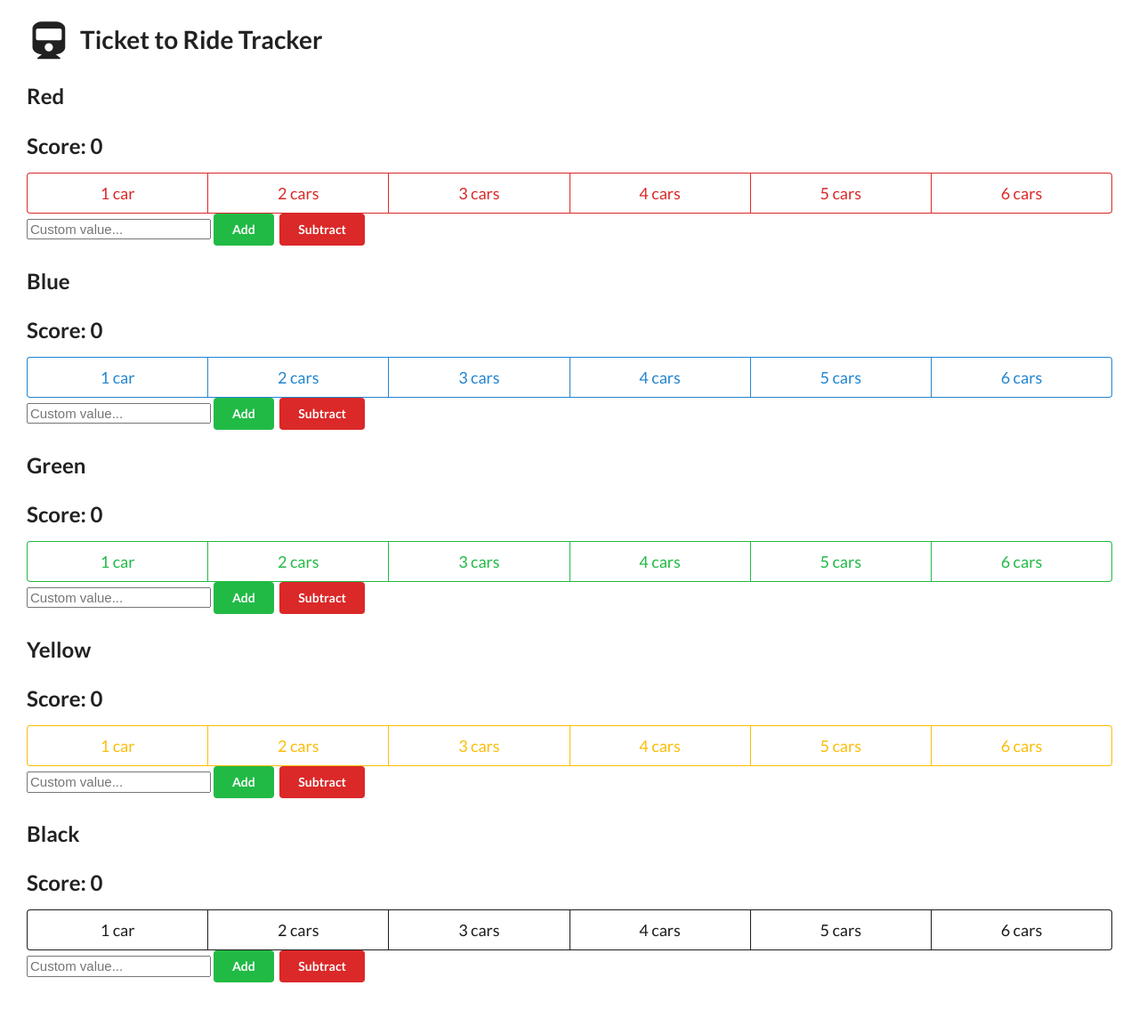
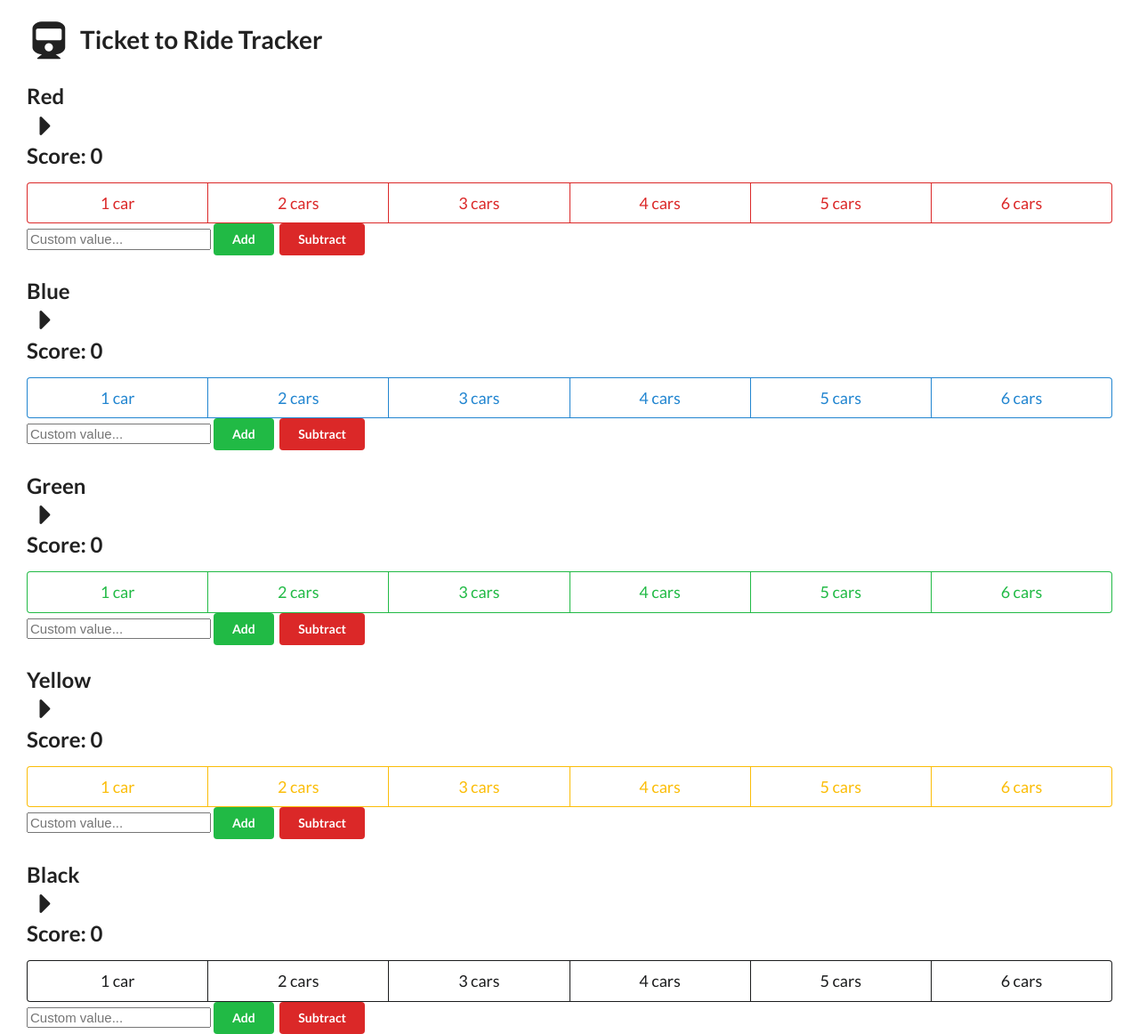
Before and after one commit to ajs256/ttr-tracker, a plain HTML site: page index.html in a window 1280 px wide. Shown: the whole page at 89% size. Before the commit the page ends 1104 px from the top, so only its background shows below. Drawn offline with nearby package versions, Linux system fonts and the light colour scheme.

Commit message:
Remove linebreak, add icons

```diff
--- a/index.html
+++ b/index.html
@@ -10,8 +10,7 @@
   </head>
   <body onload="updateScores()">
   <h1 class="ui header"><i class='train icon'></i>Ticket to Ride Tracker</h1>
-  <h2 class='ui header'>Red</h2>
-  <h2 class='ui header'>Score: <span id="redScore">...</span></h2>
+  <h2 class='ui header'>Red<i class='caret right icon'></i>Score: <span id="redScore">...</span></h2>
   <div class='six big ui buttons'>
     <button class='ui red basic button' onclick='changeScore("red", 1)'>1 car</button>
     <button class='ui red basic button' onclick='changeScore("red", 2)'>2 cars</button>
@@ -25,8 +24,7 @@
     <button class='positive ui button' onclick='evalCustom("red", "redCustom", false)'>Add</button>
     <button class='negative ui button' onclick='evalCustom("red", "redCustom", true)'>Subtract</button>
   </p>
-  <h2 class='ui header'>Blue</h2>
-  <h2 class='ui header'>Score: <span id="blueScore">...</span></h2>
+  <h2 class='ui header'>Blue<i class='caret right icon'></i>Score: <span id="blueScore">...</span></h2>
   <div class='six big ui buttons'>
     <button class='ui blue basic button' onclick='changeScore("blue", 1)'>1 car</button>
     <button class='ui blue basic button' onclick='changeScore("blue", 2)'>2 cars</button>
@@ -40,8 +38,7 @@
     <button class='positive ui button' onclick='evalCustom("blue", "blueCustom", false)'>Add</button>
     <button class='negative ui button' onclick='evalCustom("blue", "blueCustom", true)'>Subtract</button>
   </p>
-  <h2 class='ui header'>Green</h2>
-    <h2 class='ui header'>Score: <span id="greenScore">...</span></h2>
+  <h2 class='ui header'>Green<i class='caret right icon'></i>Score: <span id="greenScore">...</span></h2>
     <div class='six big ui buttons'>
       <button class='ui green basic button' onclick='changeScore("green", 1)'>1 car</button>
       <button class='ui green basic button' onclick='changeScore("green", 2)'>2 cars</button>
@@ -55,8 +52,7 @@
       <button class='positive ui button' onclick='evalCustom("green", "greenCustom", false)'>Add</button>
       <button class='negative ui button' onclick='evalCustom("green", "greenCustom", true)'>Subtract</button>
     </p>
-    <h2 class='ui header'>Yellow</h2>
-    <h2 class='ui header'>Score: <span id="yellowScore">...</span></h2>
+    <h2 class='ui header'>Yellow<i class='caret right icon'></i>Score: <span id="yellowScore">...</span></h2>
     <div class='six big ui buttons'>
       <button class='ui yellow basic button' onclick='changeScore("yellow", 1)'>1 car</button>
       <button class='ui yellow basic button' onclick='changeScore("yellow", 2)'>2 cars</button>
@@ -70,8 +66,7 @@
       <button class='positive ui button' onclick='evalCustom("yellow", "yellowCustom", false)'>Add</button>
       <button class='negative ui button' onclick='evalCustom("yellow", "yellowCustom", true)'>Subtract</button>
     </p>
-    <h2 class='ui header'>Black</h2>
-    <h2 class='ui header'>Score: <span id="blackScore">...</span></h2>
+    <h2 class='ui header'>Black<i class='caret right icon'></i>Score: <span id="blackScore">...</span></h2>
     <div class='six big ui buttons'>
       <button class='ui black basic button' onclick='changeScore("black", 1)'>1 car</button>
       <button class='ui black basic button' onclick='changeScore("black", 2)'>2 cars</button>
```
